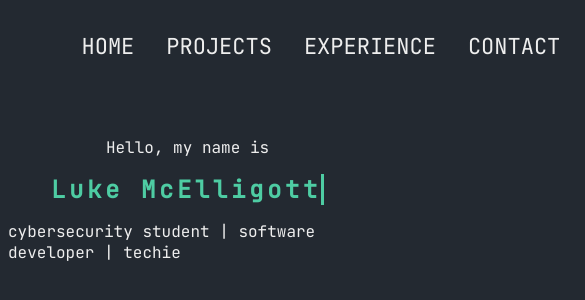
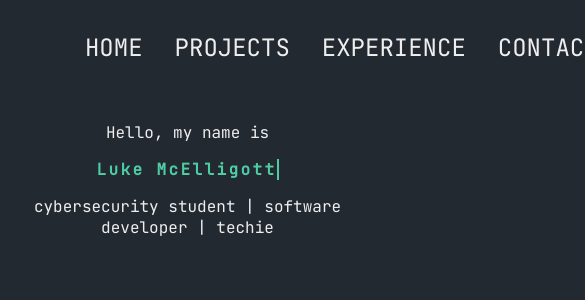
Before and after one commit to lukemcelligott/portfolio, a React (Create React App) app: page / in a window 390 px wide. Shown: the top 300 px of the page, 585 px wide, since content can reach past the window. Built offline with nearby package versions, Linux system fonts and the light colour scheme.

Commit message:
responsive changes

```diff
--- a/src/Components/ContactPage.tsx
+++ b/src/Components/ContactPage.tsx
@@ -15,7 +15,7 @@ import './styles/ContactPage.css';
 import NavBar from './NavBar';
 
 function ContactPage() {
-    const email = 'mailto:lpm1006@sru.edu';
+    const email = 'mailto:lukemcdev@gmail.com';
     const linkedin = 'https://www.linkedin.com/in/luke-mcelligott/';
     const github = 'https://github.com/lukemcelligott';
 
--- a/src/Components/HomePage.tsx
+++ b/src/Components/HomePage.tsx
@@ -20,7 +20,7 @@ function HomePage() {
                     <h2 className='accent'>Luke McElligott</h2>
                 </div>
 
-                <p>cybersecurity student | software developer | techie</p>
+                <p className='rows'>cybersecurity student | software developer | techie</p>
             </div>
         </div>
     )
--- a/src/Components/NavBar.tsx
+++ b/src/Components/NavBar.tsx
@@ -16,24 +16,26 @@ import { Link } from 'react-router-dom';
 const theme = createTheme({
     typography: {
       fontFamily: 'JetBrains Mono',
+      h1: {
+        fontSize: '3rem',
+      },
+      h2: {
+        fontSize: '2.5rem',
+      },
       body1: {
+        fontSize: '1.5rem',
         color: '#EEEEEE',
-            fontSize: 22
       },
-
     },
-});
-
-const header = createTheme({
-  typography: {
-    body1: {
-      color: '#EEEEEE',
-      fontSize: 32
+    breakpoints: {
+      values: {
+        xs: 0,
+        sm: 600,
+        md: 960,
+        lg: 1280,
+        xl: 1920,
       },
-    h1: {
-      color: theme.palette.secondary.main
     },
-  }
   });
 
 function NavBar() {
--- a/src/Components/ProjectsPage.tsx
+++ b/src/Components/ProjectsPage.tsx
@@ -27,7 +27,7 @@ function ProjectsPage() {
             <div>
                 <Grid container spacing={2} className='grid'>
                     {/* Portfolio Project */}
-                    <Grid item xs={4}>
+                    <Grid item xs={12} sm={12} md={4}>
                         <Card sx={{ minWidth: 275 }} className="card">
                             <CardContent>
                                 <h3 className='font'>
@@ -46,7 +46,7 @@ function ProjectsPage() {
                         </Card>
                     </Grid>
                     {/* Scrumbs Project */}
-                    <Grid item xs={4}>
+                    <Grid item xs={12} sm={12} md={4}>
                         <Card sx={{ minWidth: 275 }} className="card">
                             <CardContent>
                                 <h3 className='font'>
@@ -66,7 +66,7 @@ function ProjectsPage() {
                         </Card>
                     </Grid>
                     {/* Scrumbs Project */}
-                    <Grid item xs={4}>
+                    <Grid item xs={12} sm={12} md={4}>
                         <Card sx={{ minWidth: 275 }} className="card">
                             <CardContent>
                                 <h3 className='font'>
--- a/src/Components/styles/HomePage.css
+++ b/src/Components/styles/HomePage.css
@@ -4,6 +4,24 @@
     justify-content: center;
     align-items: center;
     margin-top: 10%;
+    text-align: center;
+}
+
+@media (max-width: 600px){
+  .intro {
+    margin-top: 5%;
+  }
+
+  .rows {
+    display: flex;
+    flex-direction: column;
+    align-items: center;
+    text-align: center;
+  }
+
+  .accent {
+    font-size: 1rem;
+  }
 }
 
 .accent {
```
Lines whose indentation alone changed are shown as unchanged.
